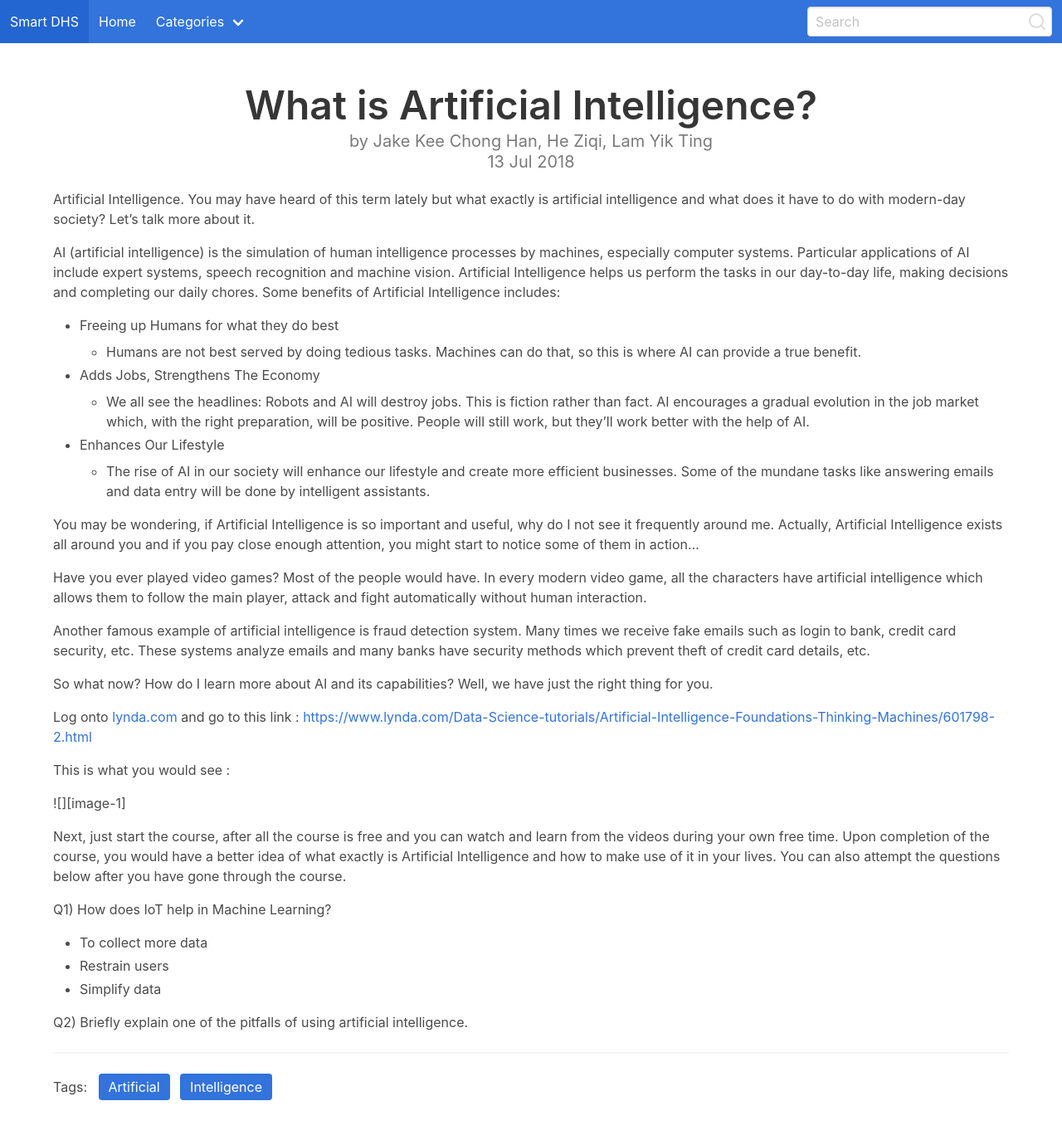
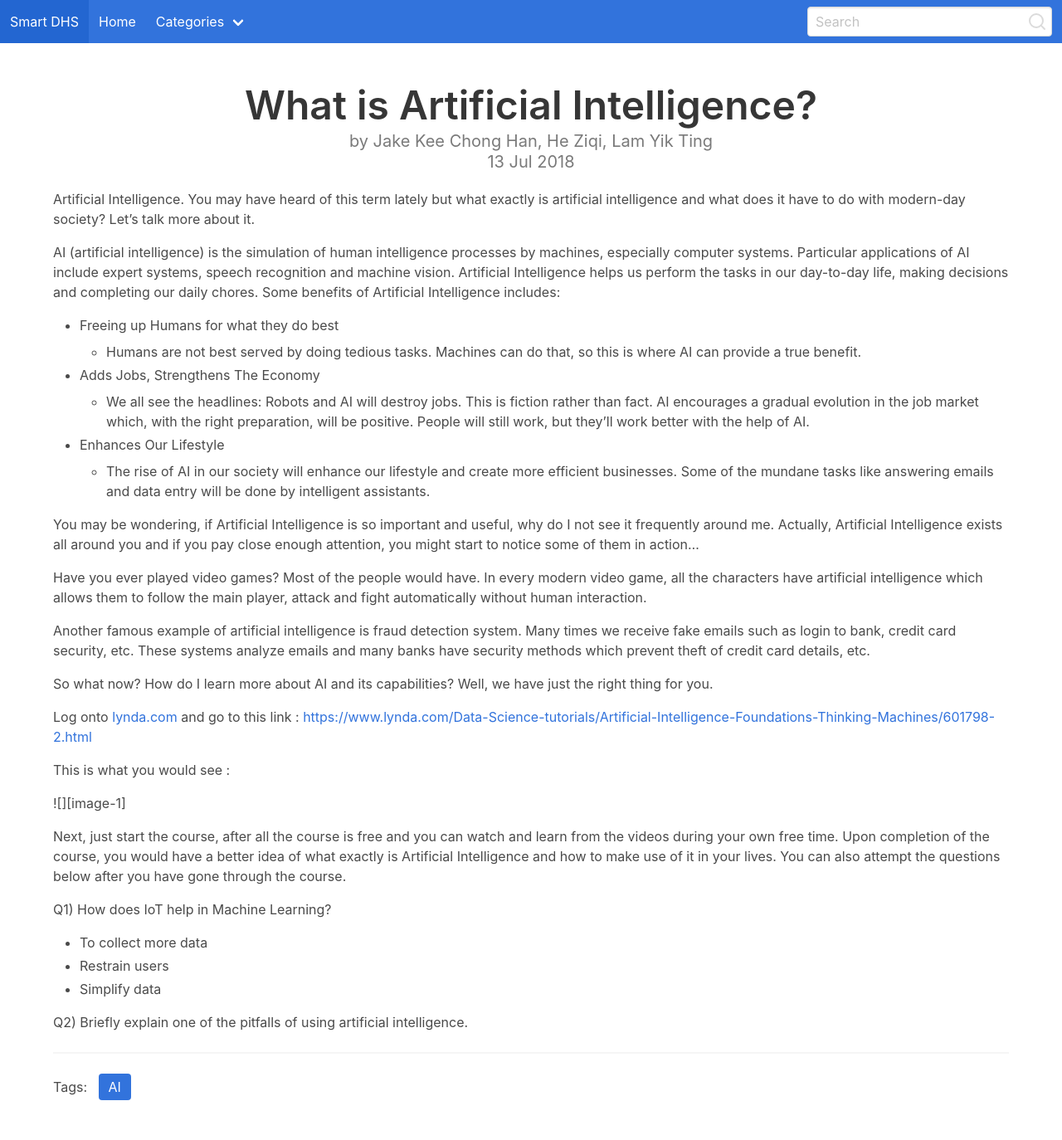
Before and after one commit to dunmanhigh/smarticc, a Jekyll site: the page built from _posts/2018-07-13-what-is-artificial intelligence.md, in a window 1280 px wide. Shown: the whole page at 83% size. Built offline with Jekyll 4.4.1, drawn with Linux system fonts in a browser that asks for light colours.

Commit message:
changed tag

```diff
--- a/_posts/2018-07-13-what-is-artificial intelligence.md
+++ b/_posts/2018-07-13-what-is-artificial intelligence.md
@@ -1,7 +1,7 @@
 ---
 title: What is Artificial Intelligence?
 categories: article
-tags: Artificial Intelligence
+tags: AI
 author: Jake Kee Chong Han, He Ziqi, Lam Yik Ting
 ---
 
```
